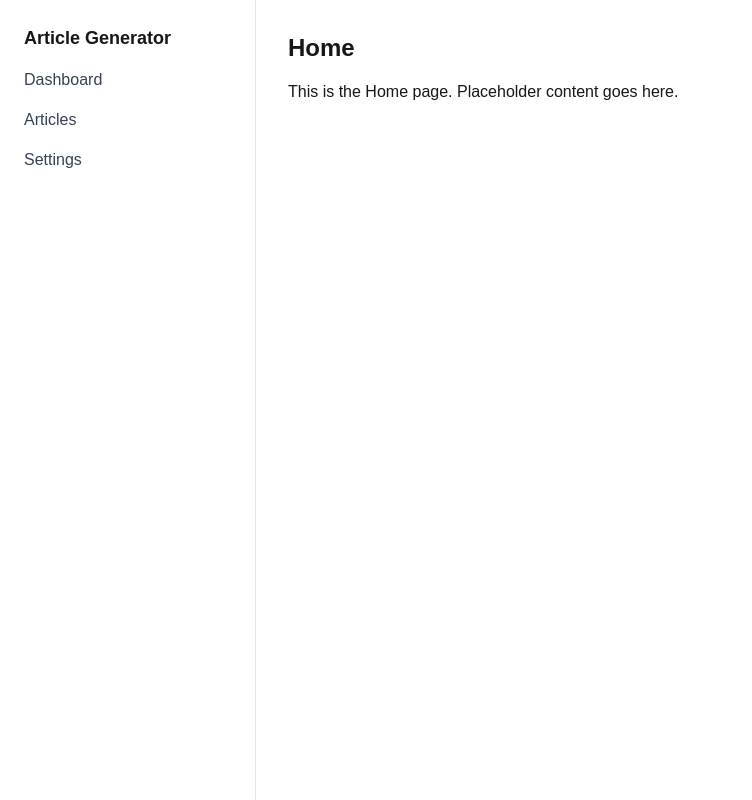
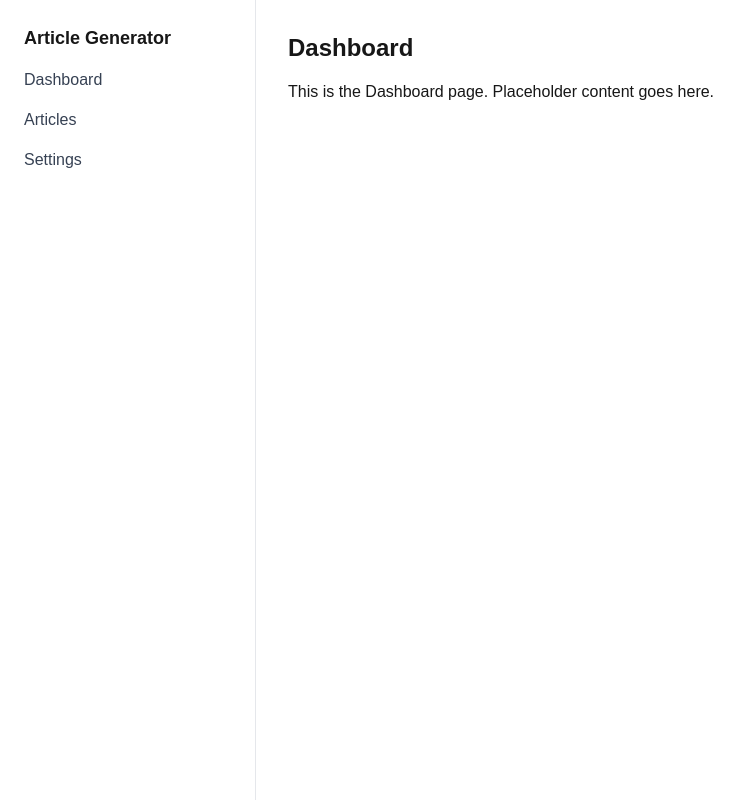
Before and after one commit to ericbarbosajr/article-generator, a Next.js app: page /home in a window 1280 px wide. Shown: the whole page, without its empty margins (0-752 px from the left). Built offline with nearby package versions, Linux system fonts and the light colour scheme.

Commit message:
Rename Home components to Dashboard and update navigation links accordingly

```diff
--- a/src/app/home/page.tsx
+++ b/src/app/home/page.tsx
@@ -1,10 +1,10 @@
 "use client";
 
-export default function HomePage() {
+export default function DashboardPage() {
   return (
     <div>
-      <h1 className="text-2xl font-bold mb-4">Home</h1>
-      <p>This is the Home page. Placeholder content goes here.</p>
+      <h1 className="text-2xl font-bold mb-4">Dashboard</h1>
+      <p>This is the Dashboard page. Placeholder content goes here.</p>
     </div>
   );
 }
--- a/src/app/layout.tsx
+++ b/src/app/layout.tsx
@@ -34,7 +34,7 @@ export default function RootLayout({
                 <li className="font-bold text-lg">Article Generator</li>
                 <li>
                   <Link
-                    href="/home"
+                    href="/dashboard"
                     className="text-gray-700 hover:text-blue-600">
                     Dashboard
                   </Link>
--- a/src/app/page.tsx
+++ b/src/app/page.tsx
@@ -9,7 +9,7 @@ interface Article {
   content: string;
 }
 
-export default function Home() {
+export default function Dashboard() {
   const [articles, setArticles] = useState<Article[]>([]);
   const [loading, setLoading] = useState(false);
 
```
